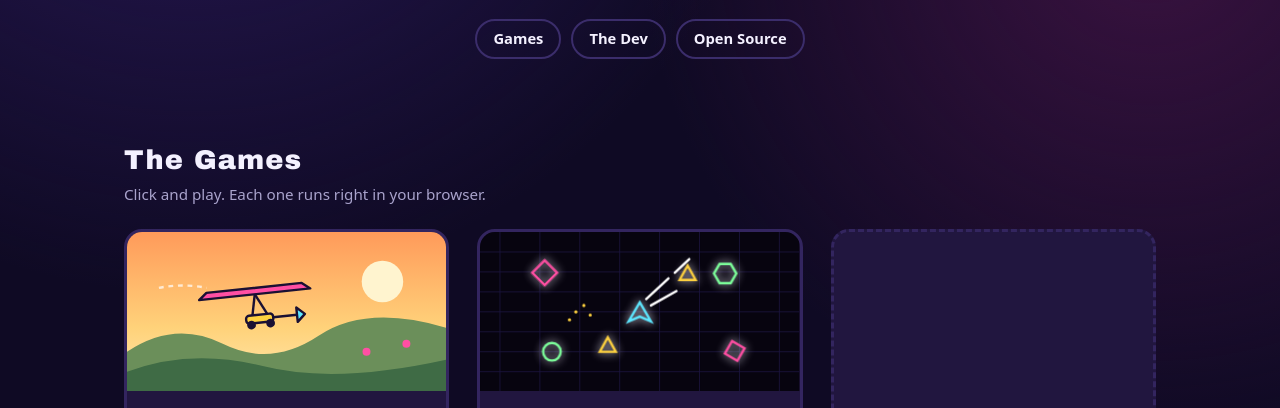
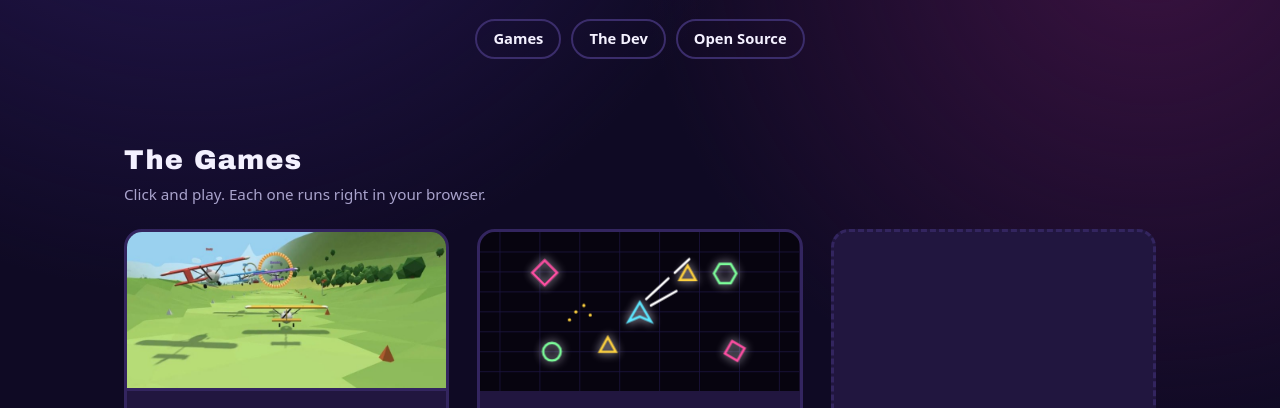
Before and after one commit to etownson/lamest-games, a plain HTML site: page index.html in a window 1280 px wide. Shown: the part 314-722 px from the top of the page. Drawn offline with Linux system fonts and the light colour scheme.

Commit message:
Use real gameplay screenshot on Ultra Ultralights card
Co-Authored-By: Claude Opus 5.5 <noreply@anthropic.com>
Claude-Session: https://claude.ai/code/session_017vvBMrBYF3bXunqtQDggsv

```diff
--- a/index.html
+++ b/index.html
@@ -39,8 +39,9 @@
   .game{background:var(--card);border:3px solid #33255f;border-radius:18px;overflow:hidden;display:flex;flex-direction:column;
     transition:transform .15s,border-color .15s,box-shadow .15s}
   .game:hover{transform:translateY(-4px) rotate(-.4deg);border-color:var(--accent);box-shadow:0 12px 40px -12px var(--accent)}
-  .game svg{display:block;width:100%;height:auto}
+  .game svg,.game .shot{display:block;width:100%;height:auto;aspect-ratio:2/1;object-fit:cover}
   .body{padding:20px 22px 24px;display:flex;flex-direction:column;flex:1}
+  .game .shot{border-bottom:3px solid #33255f}
   .game h3{margin:0;font-family:"Arial Black",Impact,sans-serif;font-size:1.45rem;color:var(--accent)}
   .genre{color:var(--muted);font-size:.9rem;margin:2px 0 12px}
   .chips{display:flex;flex-wrap:wrap;gap:6px;margin:4px 0 18px;padding:0;list-style:none}
@@ -109,23 +110,7 @@
   <div class="games">
 
     <article class="game" style="--accent:var(--yellow)">
-      <svg viewBox="0 0 400 200" aria-hidden="true">
-        <defs><linearGradient id="sky" x1="0" y1="0" x2="0" y2="1"><stop offset="0" stop-color="#ff9a5a"/><stop offset=".6" stop-color="#ffd27a"/><stop offset="1" stop-color="#ffe9b0"/></linearGradient></defs>
-        <rect width="400" height="200" fill="url(#sky)"/>
-        <circle cx="320" cy="62" r="26" fill="#fff4cf"/>
-        <path d="M0 150 Q60 110 120 140 T240 130 T400 120 V200 H0Z" fill="#6b8f5a"/>
-        <path d="M0 175 Q80 145 170 168 T400 160 V200 H0Z" fill="#3f6b45"/>
-        <circle cx="300" cy="150" r="5" fill="#ff4fa3"/><circle cx="350" cy="140" r="5" fill="#ff4fa3"/>
-        <g transform="translate(160 78) rotate(-6)" stroke="#1a1033" stroke-width="3" stroke-linejoin="round">
-          <path d="M-70 0 L70 0 L60 -8 L-60 -8Z" fill="#ff4fa3"/>
-          <line x1="0" y1="0" x2="-6" y2="28" /><line x1="0" y1="0" x2="14" y2="28"/>
-          <rect x="-14" y="26" width="34" height="10" rx="4" fill="#ffd23f"/>
-          <line x1="20" y1="31" x2="56" y2="31"/>
-          <path d="M50 22 L60 31 L50 40Z" fill="#5ee7ff"/>
-          <circle cx="-8" cy="38" r="4" fill="#1a1033"/><circle cx="16" cy="38" r="4" fill="#1a1033"/>
-        </g>
-        <path d="M40 70 q30 -6 60 0" stroke="#fff" stroke-width="3" fill="none" opacity=".7" stroke-dasharray="6 6"/>
-      </svg>
+      <img class="shot" src="images/ultra-ultralights.jpg" width="800" height="400" alt="Ultra Ultralights: biplanes racing low over green hills toward an orange ring">
       <div class="body">
         <h3>Ultra Ultralights</h3>
         <p class="genre">Ultralight flying · racing · combat · free flight</p>
```
Also changed, not shown: images/ultra-ultralights.jpg (added).
